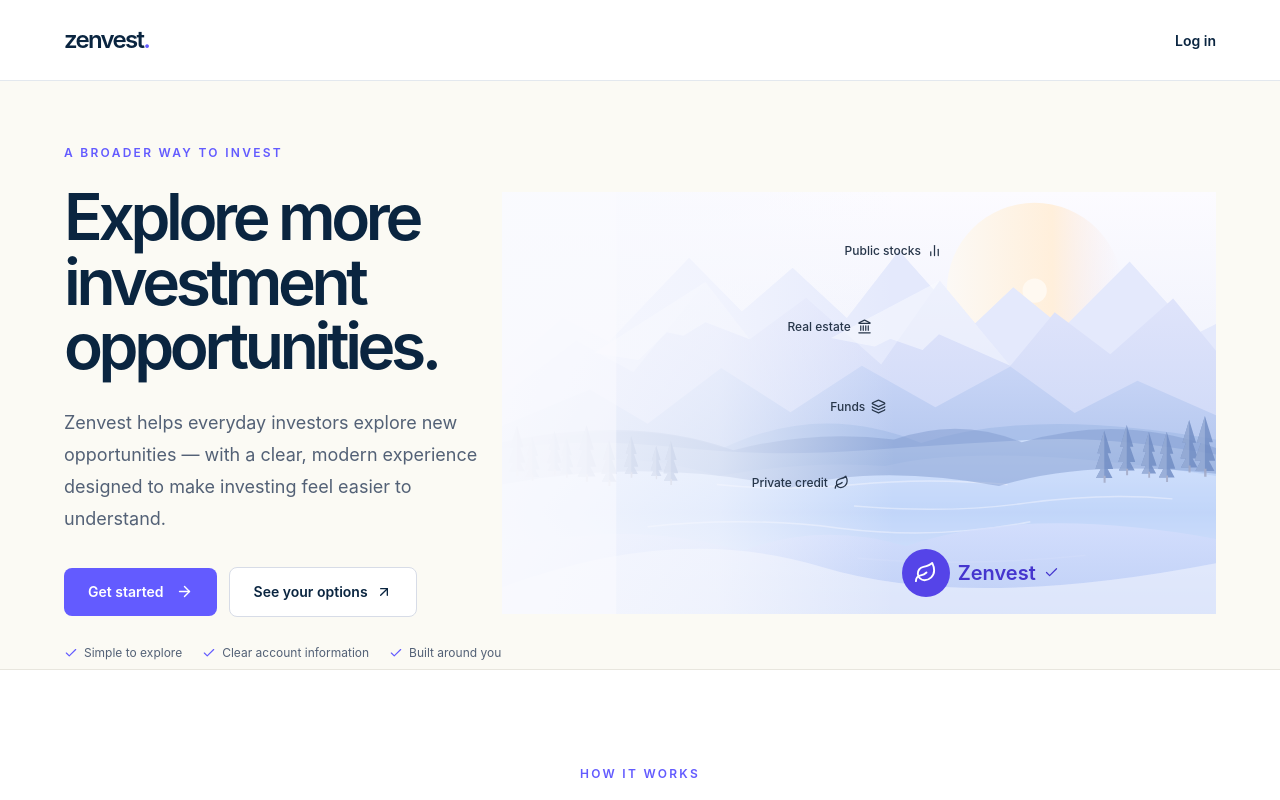
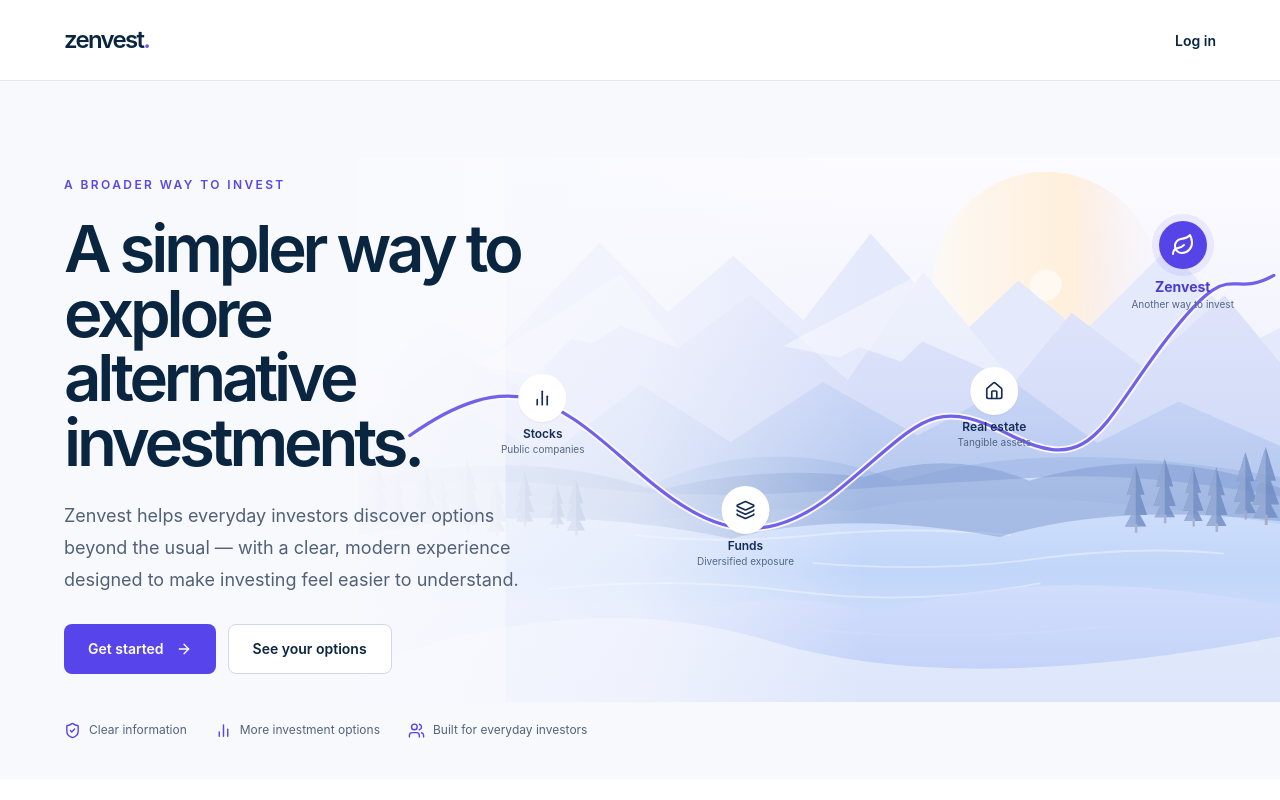
Before and after one commit to en0ma/zenvest, a Next.js app: page / in a window 1280 px wide. Shown: the top 800 px of the page. Built offline with nearby package versions, Linux system fonts and the light colour scheme; no server answers.

Commit message:
Rebuild homepage with mountain trail hero and offset three-step layout

```diff
--- a/src/app/page.tsx
+++ b/src/app/page.tsx
@@ -1,39 +1,42 @@
 import Link from "next/link";
-/* eslint-disable @next/next/no-img-element -- local SVG illustration is decorative and scales naturally */
-import {ArrowRight, ArrowUpRight, ChartNoAxesColumn, Layers3, Landmark, Leaf, Check} from "lucide-react";
+import {ArrowRight, ArrowUpRight, ChartNoAxesColumn, Layers3, House, Leaf, ShieldCheck, Users, CheckCircle2} from "lucide-react";
 import {MarketingHeader, MarketingFooter} from "@/components/marketing";
 import {HomeInvestmentDemo} from "@/components/home-investment-demo";
 
-function Landscape(){
- return <div className="relative mx-auto w-full max-w-[800px] overflow-hidden" aria-label="Illustrated investment pathway ending at Zenvest">
-  <img src="/home-investment-landscape.svg" alt="" aria-hidden="true" className="block h-auto w-full select-none" />
-  <div className="absolute left-[48%] top-[12%] flex items-center gap-1.5 text-[10px] font-medium text-[#27364A] sm:text-xs">Public stocks <ChartNoAxesColumn size={15} aria-hidden="true"/></div>
-  <div className="absolute left-[40%] top-[30%] flex items-center gap-1.5 text-[10px] font-medium text-[#27364A] sm:text-xs">Real estate <Landmark size={15} aria-hidden="true"/></div>
-  <div className="absolute left-[46%] top-[49%] flex items-center gap-1.5 text-[10px] font-medium text-[#27364A] sm:text-xs">Funds <Layers3 size={15} aria-hidden="true"/></div>
-  <div className="absolute left-[35%] top-[67%] flex items-center gap-1.5 text-[10px] font-medium text-[#27364A] sm:text-xs">Private credit <Leaf size={15} aria-hidden="true"/></div>
-  <div className="absolute bottom-[4%] left-[56%] flex items-center gap-2 text-base font-semibold text-[#4536CE] sm:text-xl"><span className="flex size-10 items-center justify-center rounded-full bg-[#5544E8] text-white sm:size-12"><Leaf size={23} aria-hidden="true"/></span>Zenvest <Check size={15} aria-label="Selected"/></div>
+function MountainPath(){
+ return <div className="relative h-[340px] w-full overflow-hidden sm:h-[440px] lg:absolute lg:inset-y-0 lg:right-0 lg:h-full lg:w-[72%]" aria-label="An illustrated journey from familiar investments to Zenvest">
+  <div className="absolute inset-0 bg-[url('/home-investment-landscape.svg')] bg-cover bg-center lg:bg-[length:100%_100%]" aria-hidden="true"/>
+  <svg className="absolute inset-0 h-full w-full" viewBox="0 0 800 500" preserveAspectRatio="xMidYMid meet" role="img" aria-label="A winding violet line connects stocks, funds and real estate and finishes at Zenvest">
+   <path d="M45 255C130 195 170 222 230 275S340 365 415 304S496 219 567 255S645 245 703 170S754 139 795 116" fill="none" stroke="#F9F8FF" strokeWidth="6" strokeLinecap="round"/>
+   <path d="M45 255C130 195 170 222 230 275S340 365 415 304S496 219 567 255S645 245 703 170S754 139 795 116" fill="none" stroke="#7161E8" strokeWidth="2.8" strokeLinecap="round"/>
+  </svg>
+  <div className="absolute left-[20%] top-[42%] flex -translate-x-1/2 flex-col items-center text-center"><span className="flex size-10 items-center justify-center rounded-full bg-white text-[#142C56] shadow-sm sm:size-12"><ChartNoAxesColumn size={20}/></span><span className="mt-1 text-xs font-semibold text-[#142C56]">Stocks</span><span className="text-[10px] text-[#546784]">Public companies</span></div>
+  <div className="absolute left-[42%] top-[58%] flex -translate-x-1/2 flex-col items-center text-center"><span className="flex size-10 items-center justify-center rounded-full bg-white text-[#142C56] shadow-sm sm:size-12"><Layers3 size={20}/></span><span className="mt-1 text-xs font-semibold text-[#142C56]">Funds</span><span className="text-[10px] text-[#546784]">Diversified exposure</span></div>
+  <div className="absolute left-[69%] top-[41%] flex -translate-x-1/2 flex-col items-center text-center"><span className="flex size-10 items-center justify-center rounded-full bg-white text-[#142C56] shadow-sm sm:size-12"><House size={20}/></span><span className="mt-1 text-xs font-semibold text-[#142C56]">Real estate</span><span className="text-[10px] text-[#546784]">Tangible assets</span></div>
+  <div className="absolute right-[5%] top-[20%] flex flex-col items-center text-center"><span className="flex size-12 items-center justify-center rounded-full bg-[#5744E9] text-white shadow-[0_0_0_7px_rgba(99,91,255,.1)]"><Leaf size={24}/></span><span className="mt-2 text-sm font-bold text-[#4D39D2]">Zenvest</span><span className="text-[10px] text-[#546784]">Another way to invest</span></div>
  </div>
 }
+
 export default function Home(){
- return <><MarketingHeader/><main className="bg-[#FFFEFB] text-[#0A2540]">
-  <section id="opportunity" className="relative overflow-hidden border-b border-[#E8E6DE] bg-[#FBFAF4]">
-   <div className="mx-auto grid max-w-[1480px] items-center gap-2 px-6 pt-12 pb-2 sm:px-10 md:px-16 md:pt-16 lg:grid-cols-[.76fr_1.24fr] lg:gap-0">
-    <div className="relative z-10">
-     <p className="text-xs font-semibold uppercase tracking-[.19em] text-[#635BFF]">A broader way to invest</p>
-     <h1 className="mt-6 max-w-xl text-[clamp(3.1rem,5vw,5.4rem)] font-semibold leading-[1.01] tracking-[-.068em]">Explore more investment opportunities.</h1>
-     <p className="mt-7 max-w-lg text-lg leading-8 text-[#536176]">Zenvest helps everyday investors explore new opportunities — with a clear, modern experience designed to make investing feel easier to understand.</p>
-     <div className="mt-8 flex flex-wrap items-center gap-3"><Link href="/register" className="inline-flex items-center gap-3 rounded-lg bg-[#635BFF] px-6 py-3.5 text-sm font-semibold text-white transition-colors hover:bg-[#5146D9]">Get started <ArrowRight size={17}/></Link><Link href="#how-it-works" className="inline-flex items-center gap-2 rounded-lg border border-[#D7DCE7] bg-white px-6 py-3.5 text-sm font-semibold text-[#0A2540] hover:border-[#635BFF]">See your options <ArrowUpRight size={16}/></Link></div>
-     <p className="mt-7 flex flex-wrap gap-x-5 gap-y-2 text-xs text-[#536176]"><span className="flex items-center gap-1.5"><Check size={14} className="text-[#635BFF]"/>Simple to explore</span><span className="flex items-center gap-1.5"><Check size={14} className="text-[#635BFF]"/>Clear account information</span><span className="flex items-center gap-1.5"><Check size={14} className="text-[#635BFF]"/>Built around you</span></p>
+ return <><MarketingHeader/><main className="bg-white text-[#0A2540]">
+  <section id="opportunity" className="relative isolate overflow-hidden bg-[#F8F9FD]">
+   <MountainPath/>
+   <div className="relative z-10 mx-auto max-w-[1440px] px-6 pt-14 sm:px-10 md:px-16 lg:min-h-[565px] lg:pt-24">
+    <div className="max-w-[490px]">
+     <p className="text-xs font-semibold uppercase tracking-[.2em] text-[#5948E2]">A broader way to invest</p>
+     <h1 className="mt-6 text-[clamp(3.1rem,5.1vw,5.35rem)] font-semibold leading-[.99] tracking-[-.064em]">A simpler way to explore alternative investments.</h1>
+     <p className="mt-6 max-w-[455px] text-base leading-7 text-[#526177] sm:text-lg sm:leading-8">Zenvest helps everyday investors discover options beyond the usual — with a clear, modern experience designed to make investing feel easier to understand.</p>
+     <div className="mt-7 flex flex-wrap gap-3"><Link href="/register" className="inline-flex items-center justify-center gap-3 rounded-lg bg-[#5744EB] px-6 py-3.5 text-sm font-semibold text-white hover:bg-[#4934DA]">Get started <ArrowRight size={16}/></Link><Link href="#how-it-works" className="inline-flex items-center justify-center gap-2 rounded-lg border border-[#D1D8EA] bg-white px-6 py-3.5 text-sm font-semibold text-[#0A2540] hover:border-[#8276DF]">See your options</Link></div>
     </div>
-    <Landscape/>
+    <div className="mt-[340px] flex flex-wrap gap-x-7 gap-y-3 pb-8 text-xs text-[#53637D] sm:mt-[440px] lg:mt-12 lg:pb-10"><span className="flex items-center gap-2"><ShieldCheck size={17} className="text-[#5744EB]"/>Clear information</span><span className="flex items-center gap-2"><ChartNoAxesColumn size={17} className="text-[#5744EB]"/>More investment options</span><span className="flex items-center gap-2"><Users size={17} className="text-[#5744EB]"/>Built for everyday investors</span></div>
    </div>
   </section>
   <section id="how-it-works" className="scroll-mt-24 bg-white px-6 py-16 sm:px-10 md:px-16 md:py-24">
-   <div className="mx-auto max-w-7xl">
-    <div className="text-center"><p className="text-xs font-semibold uppercase tracking-[.19em] text-[#635BFF]">How it works</p><h2 className="mx-auto mt-4 max-w-3xl text-3xl font-semibold tracking-[-.05em] sm:text-4xl md:text-5xl">A simpler path to alternative investing.</h2><p className="mx-auto mt-4 max-w-2xl text-base leading-7 text-[#536176]">Three simple steps to explore investment opportunities, all in one place.</p></div>
-    <div className="mt-10 rounded-2xl border border-[#E6E8EF] bg-[#FFFEFD]"><HomeInvestmentDemo/></div>
-    <div className="mt-7 flex flex-wrap items-center justify-between gap-4 text-sm text-[#536176]"><p>Investments involve risk, including possible loss of capital. Returns are not guaranteed.</p><Link href="/docs" className="inline-flex items-center gap-2 font-semibold text-[#5549E8] hover:underline">Learn more about Zenvest <ArrowUpRight size={16}/></Link></div>
+   <div className="mx-auto grid max-w-[1340px] gap-12 lg:grid-cols-[.36fr_.64fr] lg:items-start lg:gap-10">
+    <div className="lg:pt-10"><p className="text-xs font-semibold uppercase tracking-[.2em] text-[#5948E2]">How it works</p><h2 className="mt-6 text-4xl font-semibold leading-[1.06] tracking-[-.06em] sm:text-5xl">A clearer path to alternative investing.</h2><p className="mt-6 text-base leading-7 text-[#5B6880] sm:text-lg sm:leading-8">Zenvest makes it easy to explore new investment opportunities, with a straightforward experience built for people who want more choice and a simpler way to put their money to work.</p><Link href="/docs" className="mt-7 inline-flex items-center gap-2 text-sm font-semibold text-[#5744EB] hover:underline">Learn more about Zenvest <ArrowRight size={16}/></Link></div>
+    <HomeInvestmentDemo/>
    </div>
+   <div className="mx-auto mt-10 max-w-[1340px] border-t border-[#E9EDF5] pt-5 text-xs leading-6 text-[#627089]"><ShieldCheck size={14} className="mr-2 inline text-[#635BFF]"/>Illustrations are not actual returns or projections. Investing involves risk, including possible loss of capital. Returns are not guaranteed.</div>
   </section>
  </main><MarketingFooter/></>
 }
```
